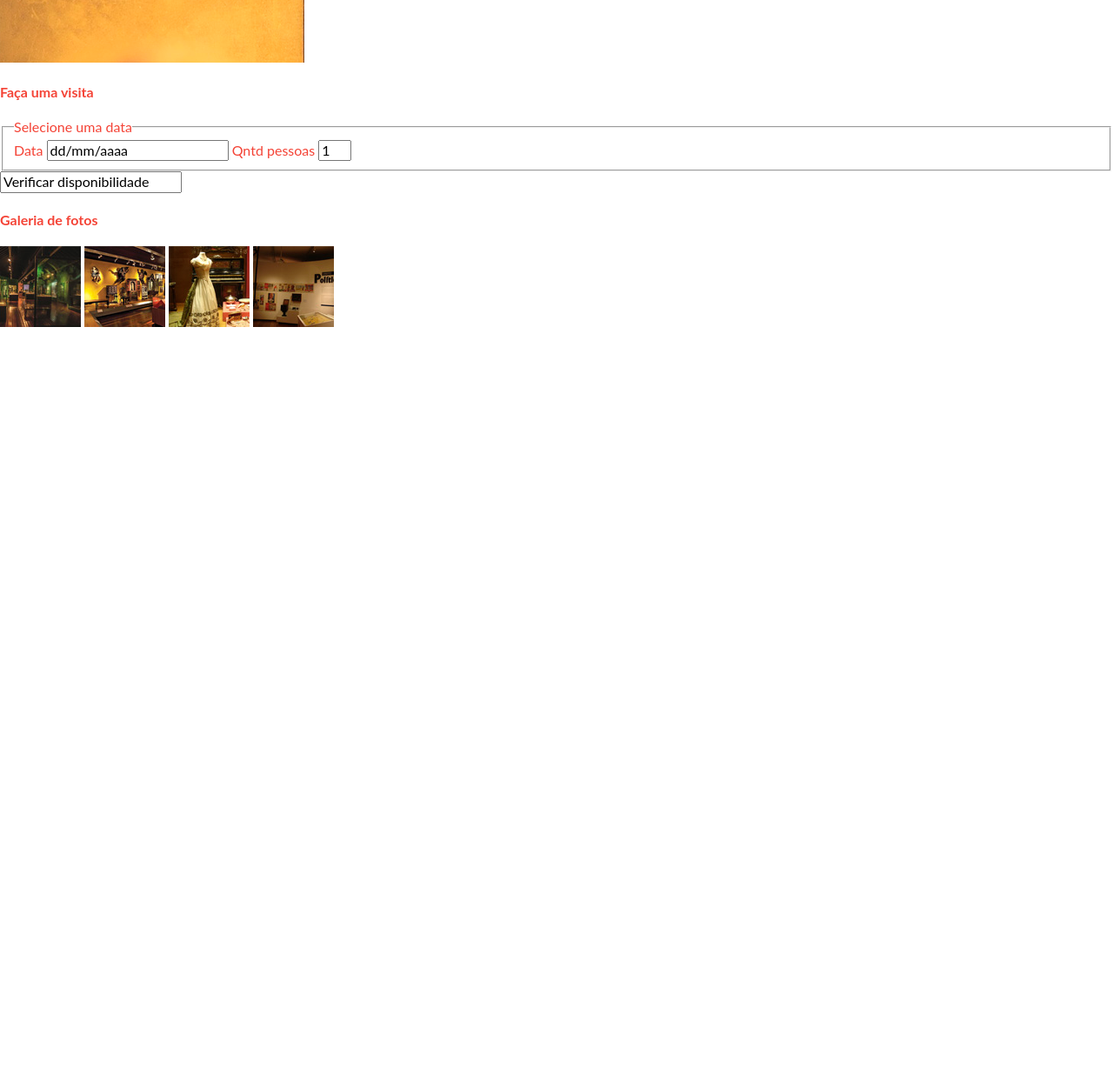
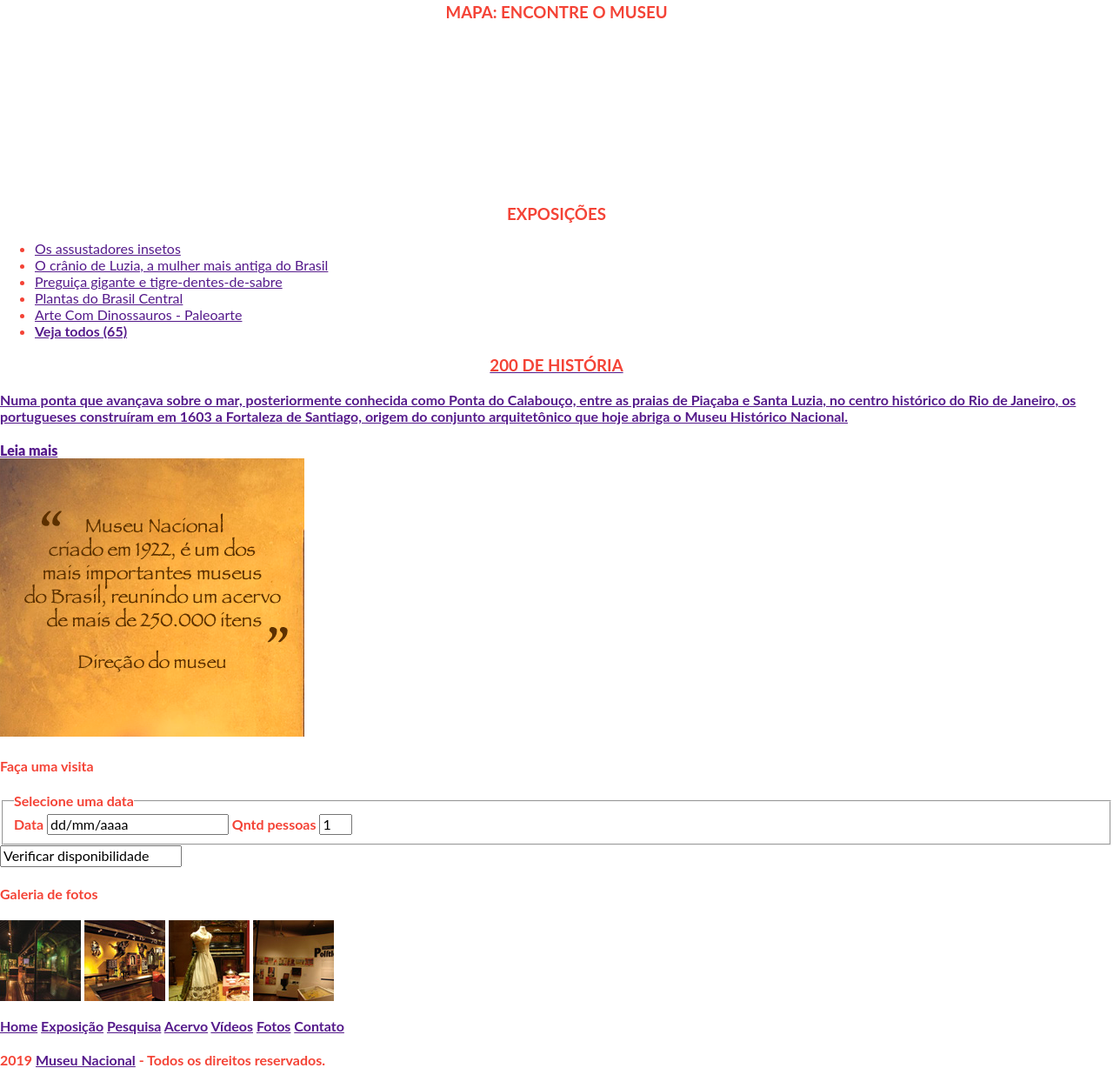
Before and after one commit to camiscf/HTML, a plain HTML site: page Museu Nacional/index.html in a window 1280 px wide. Shown: the part 802-2030 px from the top of the page at 87% size. Before the commit the page ends 1181 px from the top, so only its background shows below. Drawn offline with Linux system fonts and the light colour scheme; files that its build step writes are made by us from their sources; grey boxes are pictures that could not be loaded; files whose address does not match are found by name.

Commit message:
Add files via upload

```diff
--- a/Museu Nacional/index.html
+++ b/Museu Nacional/index.html
@@ -46,6 +46,56 @@
                 <section id="capa">
                     <img src="img/museu.png">
                 </section>
+
+                <section id="postagem">
+                    <article id="video">
+                        <h3>Vídeo: Conheça o museu</h3>
+                        <iframe width="310" height="170" src="https://www.youtube.com/embed/RGUYb-hivrc" title="YouTube video player" frameborder="0" allow="accelerometer; autoplay; clipboard-write; encrypted-media; gyroscope; picture-in-picture" allowfullscreen></iframe>
+                    </article>
+
+                    <article id="mapa">
+                        <h3>Mapa: Encontre o Museu</h3>
+                        <iframe src="https://www.google.com/maps/embed?pb=!1m18!1m12!1m3!1d3675.206311665319!2d-43.228717585034445!3d-22.90575998501238!2m3!1f0!2f0!3f0!3m2!1i1024!2i768!4f13.1!3m3!1m2!1s0x997e58a085b7af%3A0x4d11e9a933d38ce3!2sMuseu%20Nacional%20-%20UFRJ!5e0!3m2!1spt-BR!2sbr!4v1641781821750!5m2!1spt-BR!2sbr" width="310" height="170" style="border:0;" allowfullscreen="" loading="lazy"></iframe>
+                    </article>
+
+                    <article id="exposicoes">
+                        <h3>Exposições</h3>
+                        <ul>
+                            <li>
+                                <a href="">Os assustadores insetos</a>
+                            </li>
+
+                            <li>
+                                <a href="">O crânio de Luzia, a mulher mais antiga do Brasil</a>
+                            </li>
+
+                            <li>
+                                <a href="">Preguiça gigante e tigre-dentes-de-sabre</a>
+                            </li>
+
+                            <li>
+                                <a href="">Plantas do Brasil Central</a>
+                            </li>
+
+                            <li>
+                                <a href="">Arte Com Dinossauros - Paleoarte</a>
+                            </li>
+
+                            <li>
+                                <a href=""><strong>Veja todos (65)</strong</a>
+                            </li>
+                        </ul>
+
+                    </article>
+
+                    <article id="historia">
+                        <h3>200 de História</h3>
+                        <p> Numa ponta que avançava sobre o mar, posteriormente conhecida como Ponta do Calabouço, entre as praias de Piaçaba e Santa Luzia, no centro histórico do Rio de Janeiro, os portugueses construíram em 1603 a Fortaleza de Santiago, origem do conjunto arquitetônico que hoje abriga o Museu Histórico Nacional.</p>
+                        <a href=""><strong>Leia mais</strong></a>
+                    </article>
+
+                </section>
+
             </div>
 
             <aside><!-- Inicio da area lateral-->
@@ -89,8 +139,22 @@
 
             </aside><!-- Fim da area lateral-->
 
+            <footer>
+                <p>
+                    <a href="">Home</a>
+                    <a href="">Exposição</a>
+                    <a href="">Pesquisa</a>
+                    <a href="">Acervo</a>
+                    <a href="">Vídeos</a>
+                    <a href="">Fotos</a>
+                    <a href="">Contato</a>
+                </p>
+                <p>
+                    2019 <a href="">Museu Nacional</a> - Todos os direitos reservados.
+                </p>
+            </footer>
+
         </div><!-- Fim da area principal-->
-
 
 
     </div><!-- Fim do container-->
```
